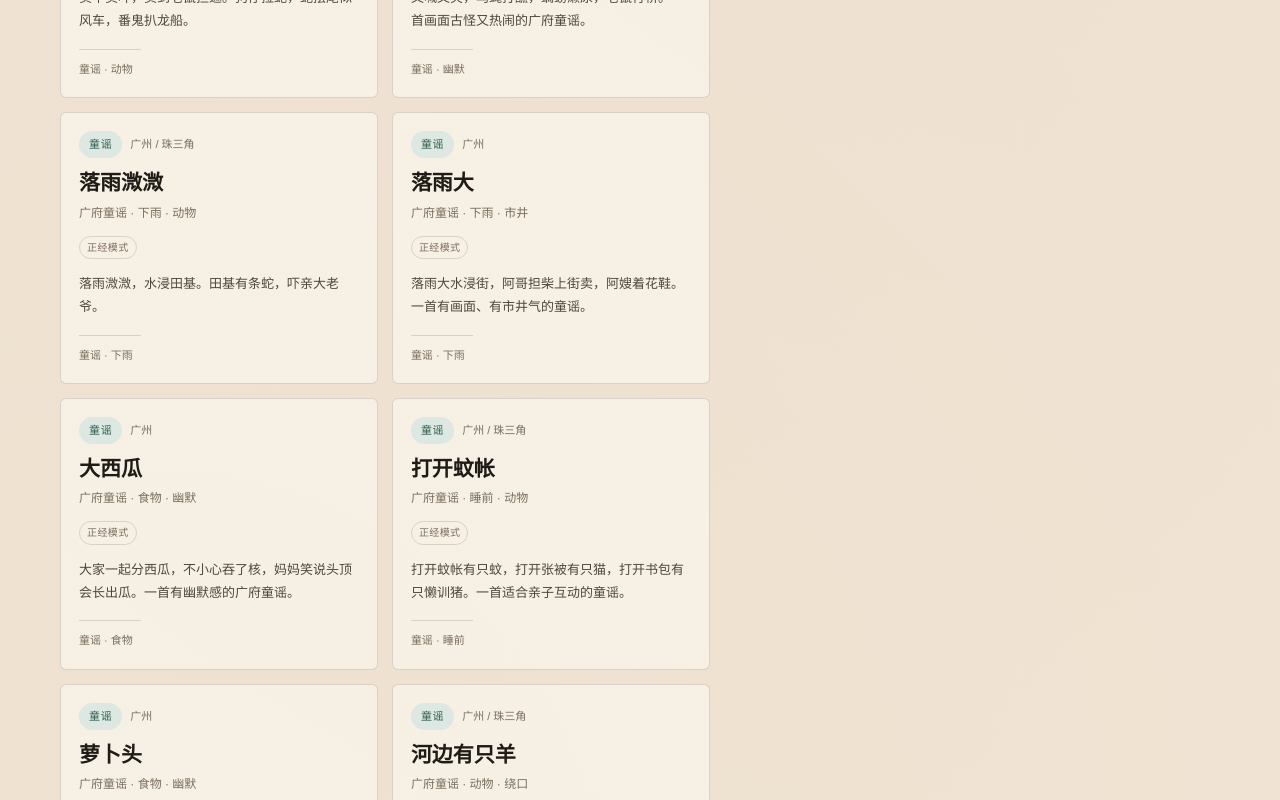
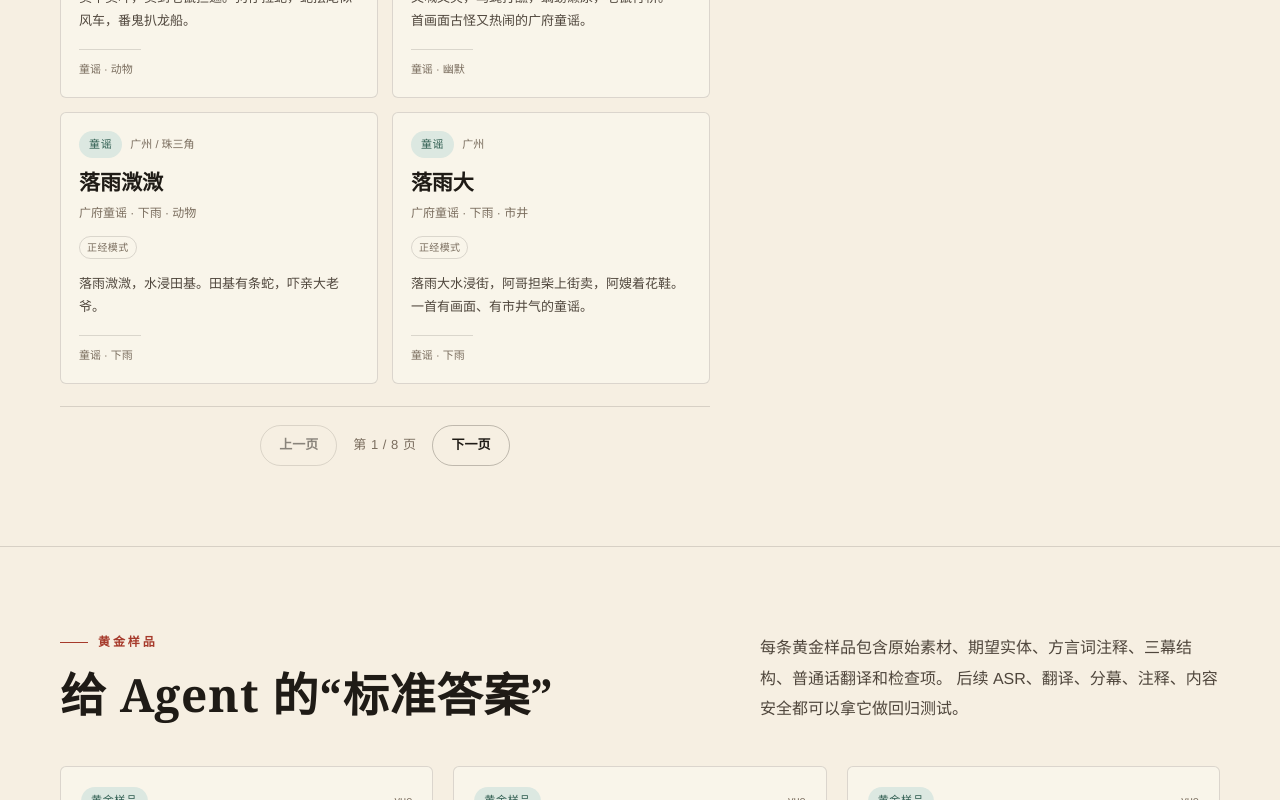
Before and after one commit to flashJJ/voicetrace, a Next.js app in the folder web/: page /library in a window 1280 px wide. Shown: the part 2000-2800 px from the top of the page. Built offline with nearby package versions, Linux system fonts and the light colour scheme.

Commit message:
feat: paginate corpus library and add iteration plan
- Show 12 items per page with prev/next controls
- Reset to page one when filters or search change
- Document the seven-day scope plan in docs/13

```diff
--- a/web/app/globals.css
+++ b/web/app/globals.css
@@ -1801,6 +1801,28 @@ button {
   gap: 14px;
 }
 
+.corpus-pager {
+  display: flex;
+  align-items: center;
+  justify-content: center;
+  gap: 16px;
+  margin-top: 22px;
+  padding-top: 18px;
+  border-top: 1px solid var(--line);
+}
+
+.corpus-pager-info {
+  font-size: 13px;
+  color: var(--ink-muted);
+  letter-spacing: 0.04em;
+}
+
+.corpus-pager .btn {
+  min-height: 38px;
+  padding: 8px 18px;
+  font-size: 13px;
+}
+
 .corpus-card {
   display: flex;
   flex-direction: column;
--- a/web/components/CorpusLibrary.jsx
+++ b/web/components/CorpusLibrary.jsx
@@ -1,6 +1,6 @@
 "use client";
 
-import { useMemo, useState } from "react";
+import { useMemo, useRef, useState } from "react";
 import {
   corpusItems,
   corpusMeta,
@@ -14,6 +14,7 @@ import {
 
 const stats = corpusStats();
 const coverage = goldenCoverage();
+const PAGE_SIZE = 12;
 
 function StatCard({ value, label, hint }) {
   return (
@@ -32,11 +33,29 @@ export default function CorpusLibrary() {
   const [mode, setMode] = useState("all");
   const [onlyGolden, setOnlyGolden] = useState(false);
   const [selectedId, setSelectedId] = useState(corpusItems[0]?.id || "");
+  const [page, setPage] = useState(1);
+  const listTopRef = useRef(null);
 
   const filtered = useMemo(
     () => searchCorpus({ query, type, region, mode, onlyGolden }),
     [query, type, region, mode, onlyGolden]
   );
+
+  const totalPages = Math.max(1, Math.ceil(filtered.length / PAGE_SIZE));
+  const currentPage = Math.min(page, totalPages);
+  const visibleItems = filtered.slice(
+    (currentPage - 1) * PAGE_SIZE,
+    currentPage * PAGE_SIZE
+  );
+
+  const resetPage = () => setPage(1);
+
+  const goToPage = (next) => {
+    setPage(next);
+    if (typeof listTopRef.current?.scrollIntoView === "function") {
+      listTopRef.current.scrollIntoView({ behavior: "smooth", block: "start" });
+    }
+  };
 
   const selected =
     corpusItems.find((item) => item.id === selectedId) || filtered[0] || corpusItems[0];
@@ -79,7 +98,10 @@ export default function CorpusLibrary() {
             <input
               id="corpus-query"
               value={query}
-              onChange={(event) => setQuery(event.target.value)}
+              onChange={(event) => {
+                setQuery(event.target.value);
+                resetPage();
+              }}
               placeholder="搜标题、地区、标签、方言词……"
             />
           </div>
@@ -88,7 +110,10 @@ export default function CorpusLibrary() {
             <select
               id="corpus-type"
               value={type}
-              onChange={(event) => setType(event.target.value)}
+              onChange={(event) => {
+                setType(event.target.value);
+                resetPage();
+              }}
             >
               <option value="all">全部</option>
               {corpusMeta.categories.map((category) => (
@@ -103,7 +128,10 @@ export default function CorpusLibrary() {
             <select
               id="corpus-region"
               value={region}
-              onChange={(event) => setRegion(event.target.value)}
+              onChange={(event) => {
+                setRegion(event.target.value);
+                resetPage();
+              }}
             >
               <option value="all">全部</option>
               {stats.regions.map((item) => (
@@ -118,7 +146,10 @@ export default function CorpusLibrary() {
             <select
               id="corpus-mode"
               value={mode}
-              onChange={(event) => setMode(event.target.value)}
+              onChange={(event) => {
+                setMode(event.target.value);
+                resetPage();
+              }}
             >
               <option value="all">全部</option>
               {corpusMeta.modes.map((item) => (
@@ -132,7 +163,10 @@ export default function CorpusLibrary() {
             <input
               type="checkbox"
               checked={onlyGolden}
-              onChange={(event) => setOnlyGolden(event.target.checked)}
+              onChange={(event) => {
+                setOnlyGolden(event.target.checked);
+                resetPage();
+              }}
             />
             只看黄金样品
           </label>
@@ -142,15 +176,16 @@ export default function CorpusLibrary() {
         </div>
 
         <div className="corpus-layout">
-          <div>
+          <div ref={listTopRef}>
             <div className="corpus-result-line">
               共 {filtered.length} 条
+              {totalPages > 1 ? ` · 第 ${currentPage} / ${totalPages} 页` : ""}
               {query ? ` · 搜索“${query}”` : ""}
               {type !== "all" ? ` · ${typeLabel(type)}` : ""}
               {mode !== "all" ? ` · ${modeLabel(mode)}` : ""}
             </div>
             <div className="corpus-grid">
-              {filtered.map((item) => (
+              {visibleItems.map((item) => (
                 <button
                   type="button"
                   key={item.id}
@@ -184,6 +219,29 @@ export default function CorpusLibrary() {
                 </div>
               )}
             </div>
+            {totalPages > 1 && (
+              <nav className="corpus-pager" aria-label="资料库分页">
+                <button
+                  type="button"
+                  className="btn btn-ghost"
+                  onClick={() => goToPage(currentPage - 1)}
+                  disabled={currentPage === 1}
+                >
+                  上一页
+                </button>
+                <span className="corpus-pager-info">
+                  第 {currentPage} / {totalPages} 页
+                </span>
+                <button
+                  type="button"
+                  className="btn btn-ghost"
+                  onClick={() => goToPage(currentPage + 1)}
+                  disabled={currentPage === totalPages}
+                >
+                  下一页
+                </button>
+              </nav>
+            )}
           </div>
 
           <aside className="corpus-detail">
```
Also changed, not shown: 3 other files (tests, documents, lock files or other folders).
